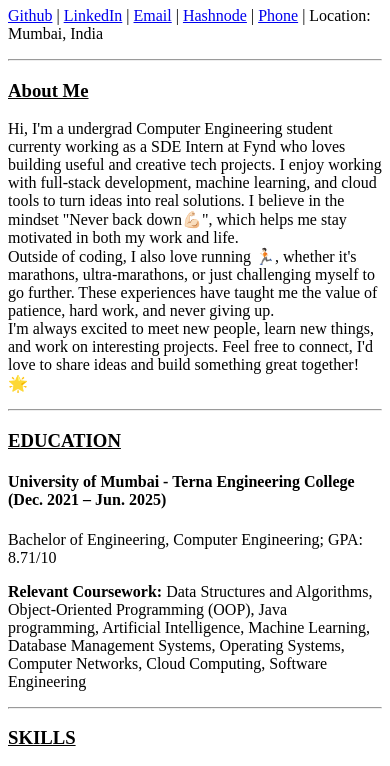
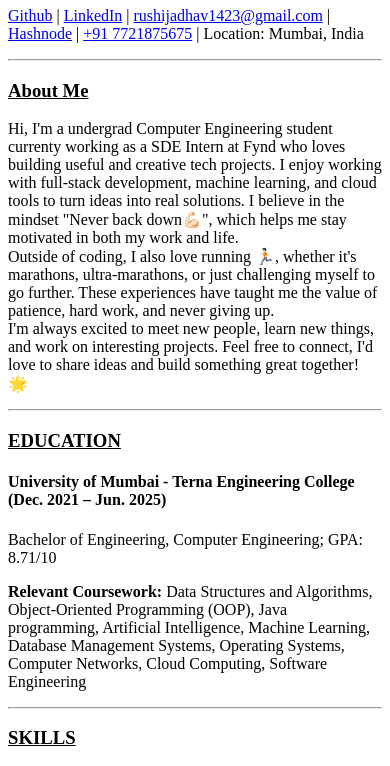
Before and after one commit to rushiijadhav23/Rushikesh-Resume, a plain HTML site: page index.html in a window 390 px wide. Shown: the part 73-839 px from the top of the page. Drawn offline with Linux system fonts and the light colour scheme.

Commit message:
Update index.html
Added description for email and phone in nav

```diff
--- a/index.html
+++ b/index.html
@@ -13,9 +13,9 @@
         <p>
         <a href="https://github.com/rushiijadhav23" target="_blank">Github</a> |
         <a href="https://www.linkedin.com/in/rushiijadhav23/" target="_blank">LinkedIn</a> |
-        <a href="mailto:rushijadhav1423@gmail.com" target="_blank">Email</a> |
+        <a href="mailto:rushijadhav1423@gmail.com" target="_blank">rushijadhav1423@gmail.com</a> |
         <a href="https://codeandcuriosity.hashnode.dev/" target="_blank">Hashnode</a> |
-        <a href="tel:+917721875675" target="_blank">Phone</a> |
+        <a href="tel:+917721875675" target="_blank">+91 7721875675</a> |
         Location: Mumbai, India
         </p>
     </nav>
```
